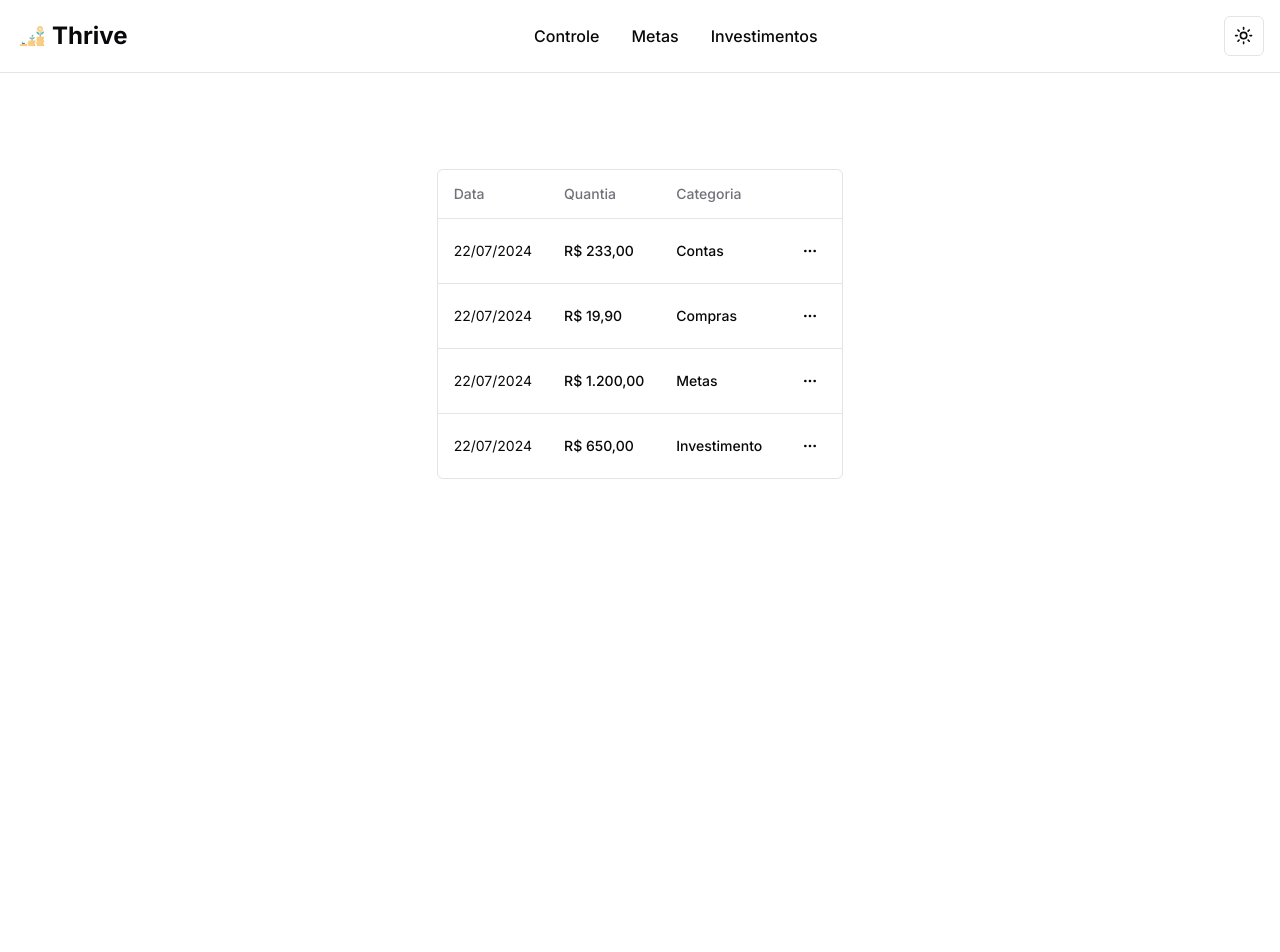
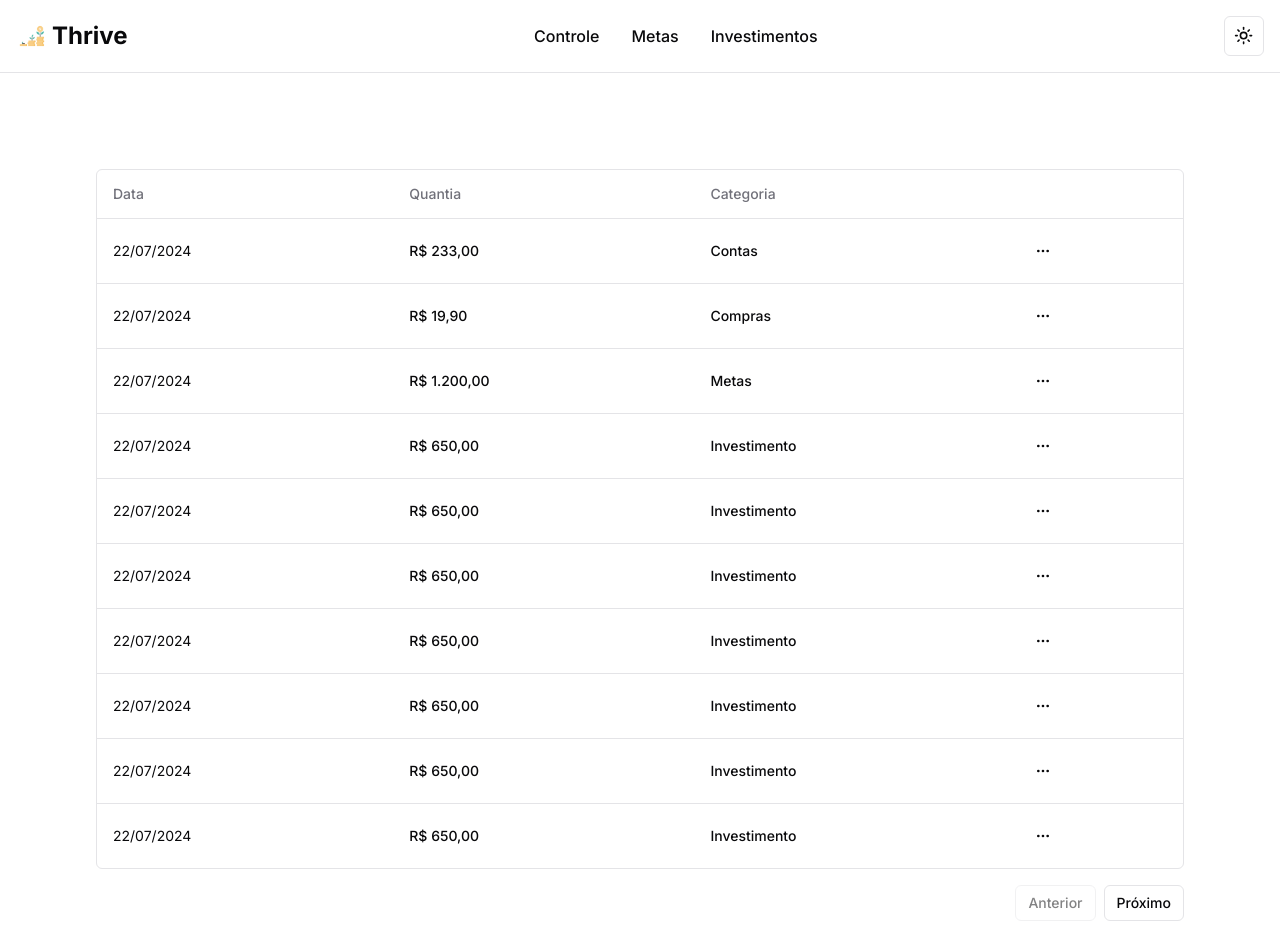
Before and after one commit to sblvitor/thrive, a Next.js app: page /controle in a window 1280 px wide. Shown: the top 952 px of the page. Before the commit the page ends 873 px from the top, so only its background shows below. Built offline with nearby package versions, Linux system fonts and the light colour scheme.

Commit message:
feat: add pagination to the table

```diff
--- a/src/app/(authenticated)/controle/columns.tsx
+++ b/src/app/(authenticated)/controle/columns.tsx
@@ -67,14 +67,11 @@ export const columns: ColumnDef<Expense>[] = [
                         </Button>
                     </DropdownMenuTrigger>
                     <DropdownMenuContent align="end">
-                        <DropdownMenuLabel>Ações</DropdownMenuLabel>
                         <DropdownMenuItem
-                            onClick={() => navigator.clipboard.writeText(expense.id)}
+                            onClick={() => {}}
                         >
-                            Copiar o id do gasto
+                            Editar
                         </DropdownMenuItem>
-                        <DropdownMenuSeparator />
-                        <DropdownMenuItem>Editar</DropdownMenuItem>
                         <DropdownMenuItem>Deletar</DropdownMenuItem>
                     </DropdownMenuContent>
                 </DropdownMenu>
--- a/src/app/(authenticated)/controle/page.tsx
+++ b/src/app/(authenticated)/controle/page.tsx
@@ -14,7 +14,9 @@ export default async function Page() {
 
     return (
         <main className="flex flex-col min-h-screen items-center justify-between p-24">
-            <DataTable columns={columns} data={data} />
+            <div className='w-full'>
+                <DataTable columns={columns} data={data} />
+            </div>
         </main>
     )
 }
--- a/src/components/ui/data-table.tsx
+++ b/src/components/ui/data-table.tsx
@@ -1,6 +1,6 @@
 'use client'
 
-import { ColumnDef, getCoreRowModel, useReactTable, flexRender } from "@tanstack/react-table"
+import { ColumnDef, getCoreRowModel, useReactTable, flexRender, getPaginationRowModel } from "@tanstack/react-table"
 
 import {
     Table,
@@ -10,6 +10,7 @@ import {
     TableHeader,
     TableRow,
   } from "@/components/ui/table"
+import { Button } from "./button"
 
 interface DataTableProps<TData, TValue> {
     columns: ColumnDef<TData, TValue>[]
@@ -24,9 +25,11 @@ export function DataTable<TData, TValue>({
         data,
         columns,
         getCoreRowModel: getCoreRowModel(),
+        getPaginationRowModel: getPaginationRowModel(),
     })
 
     return (
+        <div>
             <div className="rounded-md border">
                 <Table>
                     <TableHeader>
@@ -69,5 +72,24 @@ export function DataTable<TData, TValue>({
                     </TableBody>
                 </Table>
             </div>
+            <div className="flex items-center justify-end space-x-2 py-4">
+                <Button
+                    variant={'outline'}
+                    size={'sm'}
+                    onClick={() => table.previousPage()}
+                    disabled={!table.getCanPreviousPage()}
+                >
+                    Anterior
+                </Button>
+                <Button
+                    variant="outline"
+                    size="sm"
+                    onClick={() => table.nextPage()}
+                    disabled={!table.getCanNextPage()}
+                >
+                    Próximo
+                </Button>
+            </div>
+        </div>
     )
 }
--- a/src/models/controle/expense.ts
+++ b/src/models/controle/expense.ts
@@ -31,4 +31,52 @@ export const expenses: Expense[] = [
         category: 'investment',
         date: '22/07/2024'
     },
+    {
+        id: '4',
+        amount: 650,
+        category: 'investment',
+        date: '22/07/2024'
+    },
+    {
+        id: '4',
+        amount: 650,
+        category: 'investment',
+        date: '22/07/2024'
+    },
+    {
+        id: '4',
+        amount: 650,
+        category: 'investment',
+        date: '22/07/2024'
+    },
+    {
+        id: '4',
+        amount: 650,
+        category: 'investment',
+        date: '22/07/2024'
+    },
+    {
+        id: '4',
+        amount: 650,
+        category: 'investment',
+        date: '22/07/2024'
+    },
+    {
+        id: '4',
+        amount: 650,
+        category: 'investment',
+        date: '22/07/2024'
+    },
+    {
+        id: '4',
+        amount: 650,
+        category: 'investment',
+        date: '22/07/2024'
+    },
+    {
+        id: '4',
+        amount: 650,
+        category: 'investment',
+        date: '22/07/2024'
+    },
 ]
```
Lines whose indentation alone changed are shown as unchanged.
